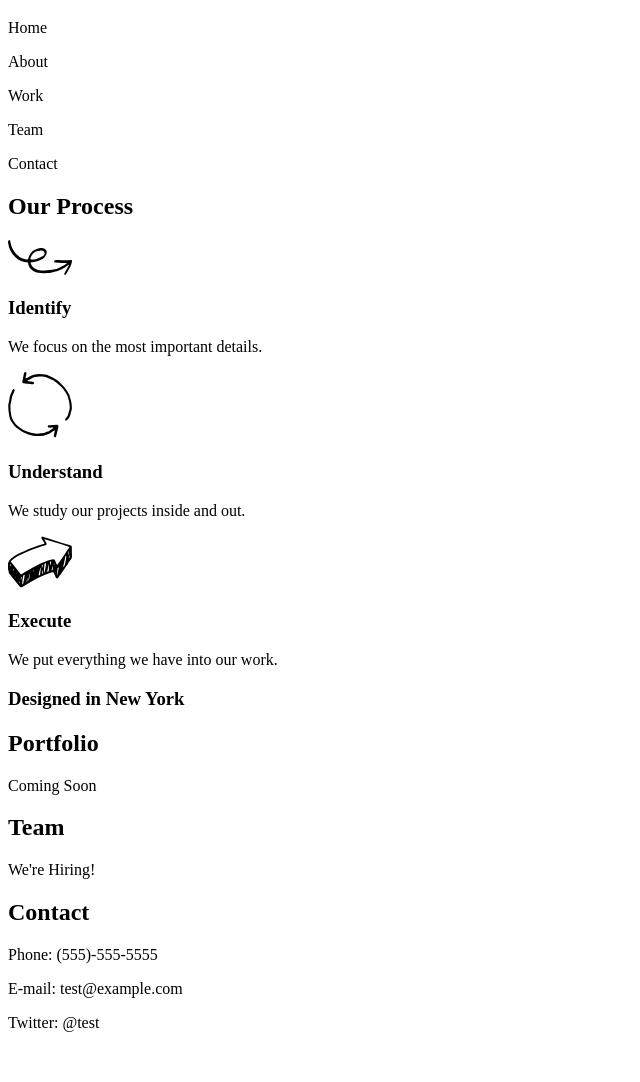
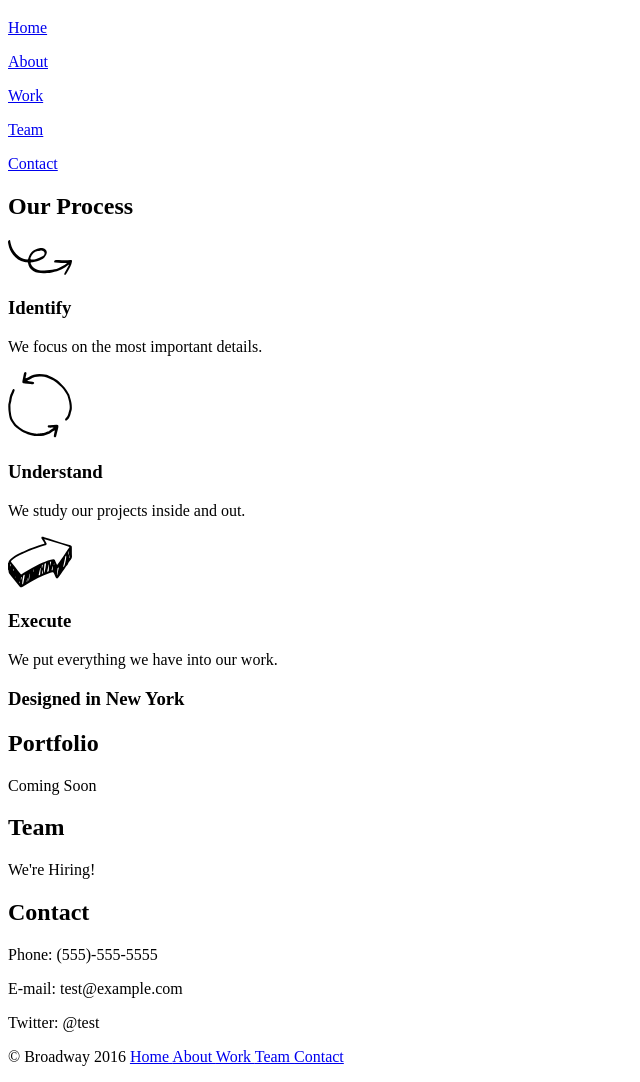
Before and after one commit to Coldwall/Broadway, a plain HTML site: page index.html in a window 1280 px wide. Shown: the part 61-1143 px from the top of the page, without its empty margins (0-640 px from the left). Before the commit the page ends 1109 px from the top, so only its background shows below. Drawn offline with Linux system fonts and the light colour scheme.

Commit message:
Add to index and css.

```diff
--- a/index.html
+++ b/index.html
@@ -8,11 +8,21 @@
       <h1> Broadway Design </h1>
         <nav>
       <div class="navigation">
-        <p> Home </p>
-        <p> About </p>
-        <p> Work </p>
-        <p> Team </p>
-        <p> Contact </p>
+        <p>
+           <a class="btn-nav" href="#"> Home </a>
+         </p>
+        <p>
+           <a class="btn-nav" href="#"> About </a>
+        </p>
+        <p>
+           <a class="btn-nav" href="#"> Work </a>
+        </p>
+        <p>
+           <a class="btn-nav" href="#"> Team </a>
+        </p>
+        <p>
+           <a class="btn-nav" href="#"> Contact </a>
+        </p>
       </div>
         </nav>
     </div>
@@ -37,7 +47,11 @@
         <p> Phone: (555)-555-5555 </p>
         <p> E-mail: test@example.com </p>
         <p> Twitter: @test </p>
-
-
+      <p> &copy; Broadway 2016 <span>
+        <a class="btn-nav" href="#"> Home </a>
+        <a class="btn-nav" href="#"> About </a>
+        <a class="btn-nav" href="#"> Work </a>
+        <a class="btn-nav" href="#"> Team </a>
+        <a class="btn-nav" href="#"> Contact </a>  </span> </p>
   </body>
 </html>
--- a/resources/css/style.css
+++ b/resources/css/style.css
@@ -0,0 +1,4 @@
+body {
+  font-family: Helvetica;
+  text-align: center;
+}
```
